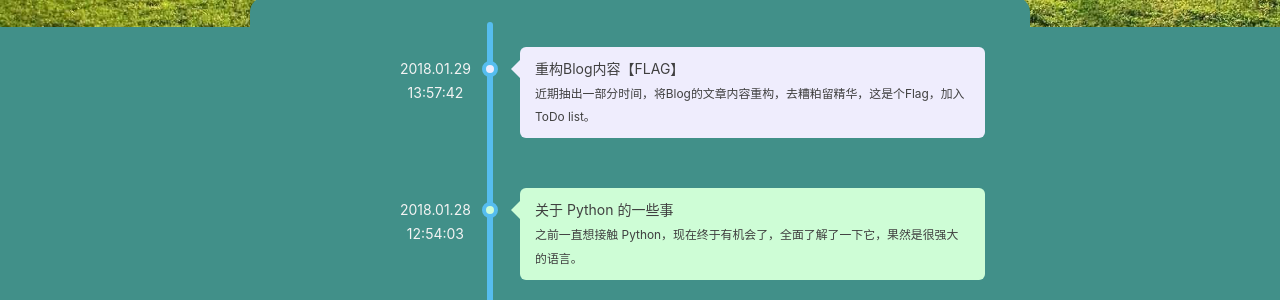
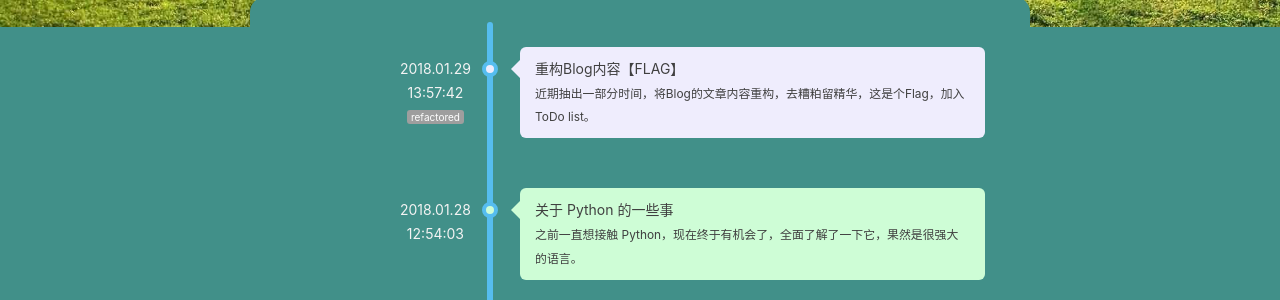
Before and after one commit to zfanli/zfanli.github.io, a Jekyll site: the page built from timeline.html, in a window 1280 px wide. Shown: the part 291-591 px from the top of the page. Built offline with Jekyll 4.4.1, drawn with Linux system fonts in a browser that asks for light colours; nearby versions of some CDN libraries; comment, search, counter and statistics services are not loaded.

Commit message:
add refactor flg 2018-01-30

```diff
--- a/css/critsu.css
+++ b/css/critsu.css
@@ -1830,3 +1830,22 @@ body,
         text-align: center;
     }
 }
+
+a[title='refactored'],
+.refactor {
+    color: white;
+    background: #ff7c7c;
+    display: inline-block;
+    border-radius: 5px;
+    padding: 2px;
+    box-shadow: 0 1px 1px #80808078;
+}
+
+.timeline-refactor {
+    color: white;
+    background: #9e9e9e;
+    display: inline;
+    border-radius: 3px;
+    padding: 1px 4px;
+    font-size: 10px;
+}
--- a/index.html
+++ b/index.html
@@ -14,6 +14,9 @@ description: "学习笔记 | 《程序猿修炼笔记》连载 | 嗨，你好，
     <div class="post-preview in-progress" onclick="javascript:window.location.href='{{ post.url | prepend: site.baseurl }}'">
         <h3 class="post-title">
             {{ post.title }}
+            {% if post.refactor %}
+                <small class="refactor">refactored</small>
+            {% endif %}
         </h3>
         {% if post.subtitle %}
         <div class="progress-subtitle">
@@ -54,6 +57,9 @@ description: "学习笔记 | 《程序猿修炼笔记》连载 | 嗨，你好，
             <div class="preview-content">
                     <h3 class="post-title">
                         {{ post.title }}
+                        {% if post.refactor %}
+                            <small class="refactor">refactored</small>
+                        {% endif %}
                     </h3>
                     <div class="post-content-preview">
                         {{ post.content | strip_html | truncate:200 }}
--- a/timeline.html
+++ b/timeline.html
@@ -8,8 +8,16 @@ header-img: "img/green.jpg"
 <div class="timeline">
     {% for post in site.posts %}
     <div class="tl-container right {{ post.class }}">
-        <div class="content" onclick="javascript:window.location.href='{{ post.url | prepend: site.baseurl }}'">
-            <div class="time">{{ post.date | date: "%Y.%m.%d" }}<br><span>{{ post.date | date: "%H:%M:%S" }}</span></div>
+        <div class="content" onclick="window.location.href='{{ post.url | prepend: site.baseurl }}'">
+            <div class="time">
+                {{ post.date | date: "%Y.%m.%d" }}
+                <br>
+                <span>{{ post.date | date: "%H:%M:%S" }}</span>
+                {% if post.refactor %}
+                    <br>
+                    <span class="timeline-refactor">refactored</span>
+                {% endif %}
+            </div>
             <p>{{ post.title }}</p>
             {% if post.subtitle %}
             <small>
```
Also changed, not shown: _drafts/2018-01-28-test-temp.md (+1 -0 lines), img/post-img/old_catalog.gif (deleted).
